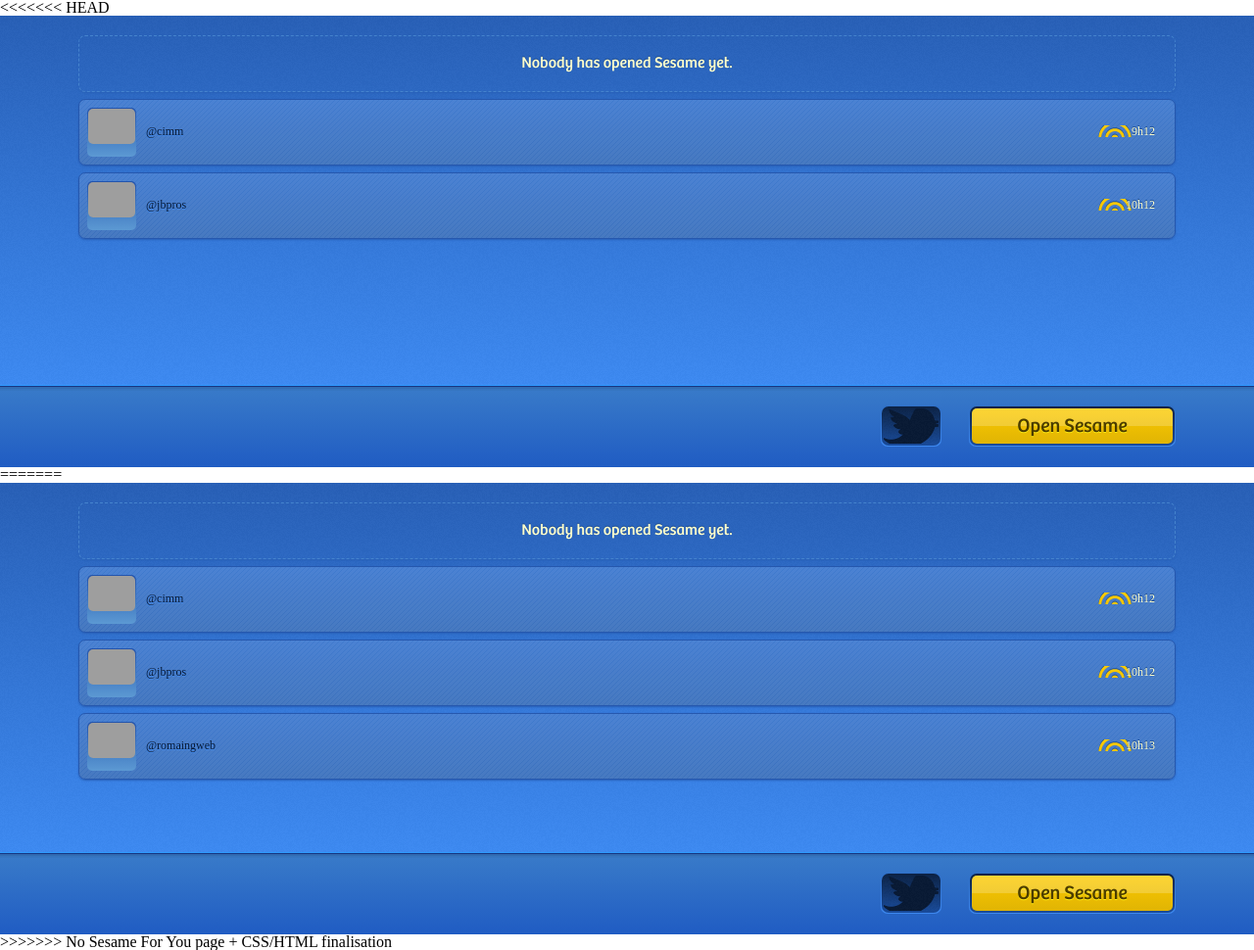
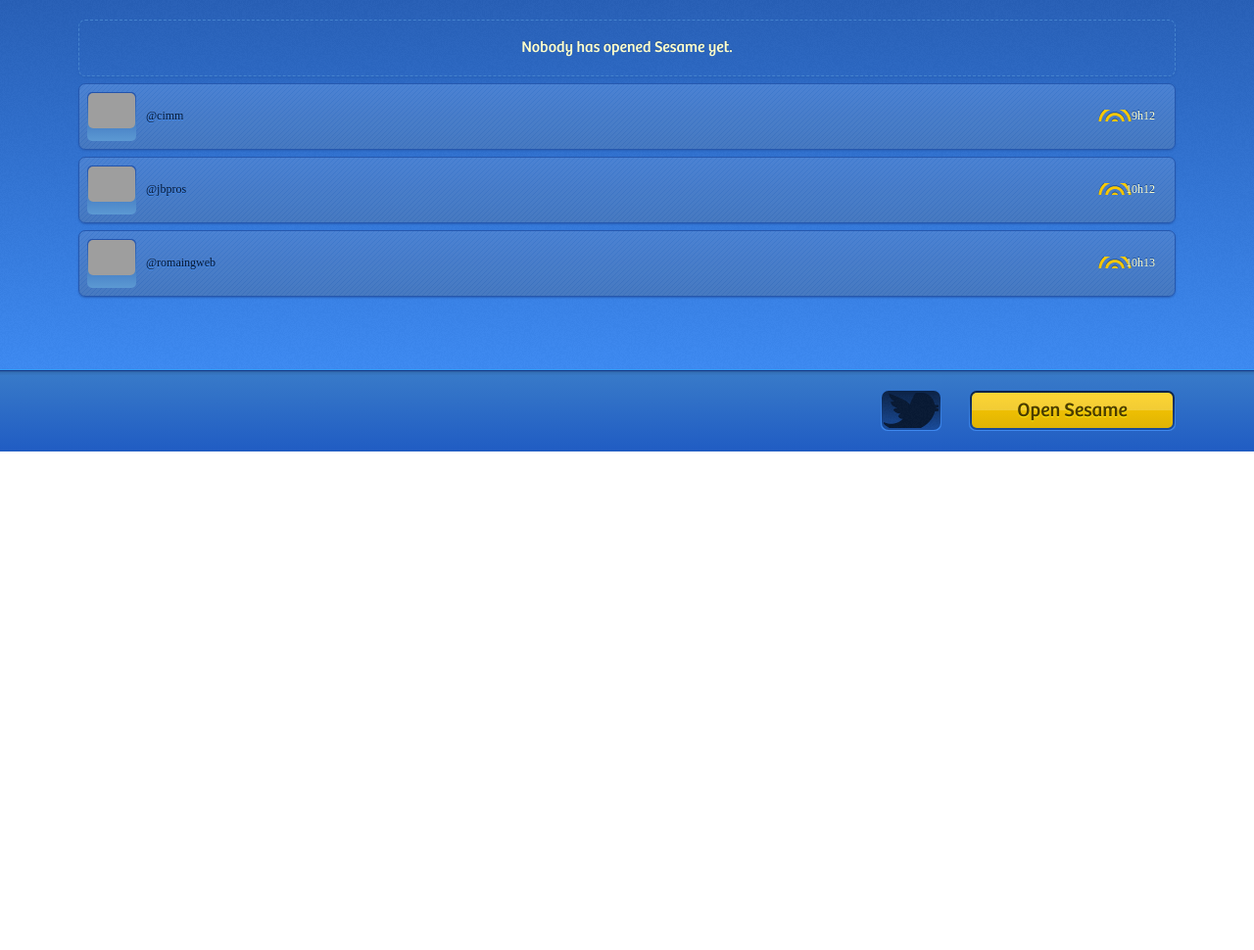
Before and after one commit to DevSpaceBE/sesame, a website: page index.html in a window 1280 px wide. Shown: the whole page at 98% size. After the commit the page ends 800 px from the top, so only its background shows below. Drawn offline with Linux system fonts and the light colour scheme; grey boxes are pictures that could not be loaded.

Commit message:
Fix merge conflict

```diff
--- a/index.html
+++ b/index.html
@@ -1,4 +1,3 @@
-<<<<<<< HEAD
 <!DOCTYPE html>
 <html>
   <head>
@@ -36,6 +35,14 @@
             </figure>
             <time>10h12</time>
           </li>
+
+          <li>
+            <figure>
+              <img alt="" src="https://si0.twimg.com/profile_images/1369679159/21967_258819929586_759194586_3243041_1997722_n_reasonably_small.jpg">
+              <figcaption>@romaingweb</figcaption>
+            </figure>
+            <time>10h13</time>
+          </li>
         </ol>
       </section>
     </div>
@@ -59,88 +66,3 @@
     </div>
   </body>
 </html>
-=======
-<!--
-***************************************************************
-*															  *
-*	Sesame by DevSpace Belgium - @devspace_be				  *
-*	@cimm, @romaingweb, @jbpros, @mlainez, @david_werbrouck   *
-*															  *
-***************************************************************
--->
-
-<!DOCTYPE html><html><head><meta charset="UTF-8" />
-
-		<link rel="stylesheet" type="text/css" href="assets/stylesheets/screen.css" media="screen">
-
-		<meta name="apple-mobile-web-app-capable" content="yes" />
-		<meta name ="viewport" content = "user-scalable=no, width=device-width">
-		<meta name="apple-mobile-web-app-status-bar-style" content="black" />
-		<link rel="apple-touch-startup-image" href="assets/images/startup.png" />
-		<link rel="apple-touch-icon" href="assets/images/icon.png"/>
-
-		<meta name="author" content="DevSpace Wavre, Belgium" />
-		<title>Sesame</title>
-
-</head><body>
-
-	<div id="history">
-		<section>
-			<ol>
-
-				<li id="youAreAlone">
-					<p>Nobody has opened Sesame yet.</p>
-				</li>
-
-				<li>
-					<figure>
-						<img alt="" src="http://a0.twimg.com/profile_images/1236878196/profile_reasonably_small.png">
-						<figcaption>@cimm</figcaption>
-					</figure>
-					<time>9h12</time>
-				</li>
-
-				<li>
-					<figure>
-						<img alt="" src="http://a0.twimg.com/profile_images/1148860689/avatar-2010-10_reasonably_small.jpg">
-						<figcaption>@jbpros</figcaption>
-					</figure>
-					<time>10h12</time>
-				</li>
-
-				<li>
-					<figure>
-						<img alt="" src="https://si0.twimg.com/profile_images/1369679159/21967_258819929586_759194586_3243041_1997722_n_reasonably_small.jpg">
-						<figcaption>@romaingweb</figcaption>
-					</figure>
-					<time>10h13</time>
-				</li>
-
-
-
-			</ol>
-		</section>
-	</div>
-
-<hr/>
-
-	<div id="myNav">
-		<nav>
-
-			<p id="wrapOpen">
-				<a id="open" href="#">
-					<span>Open Sesame</span>
-				</a>
-			</p>
-
-			<p id="wrapTwitter">
-				<a id="twitter" class="birdOff" href="#">
-					<span></span>
-				</a>
-			</p>
-
-		</nav>
-	</div>
-
-</body></html>
->>>>>>> No Sesame For You page + CSS/HTML finalisation
```
